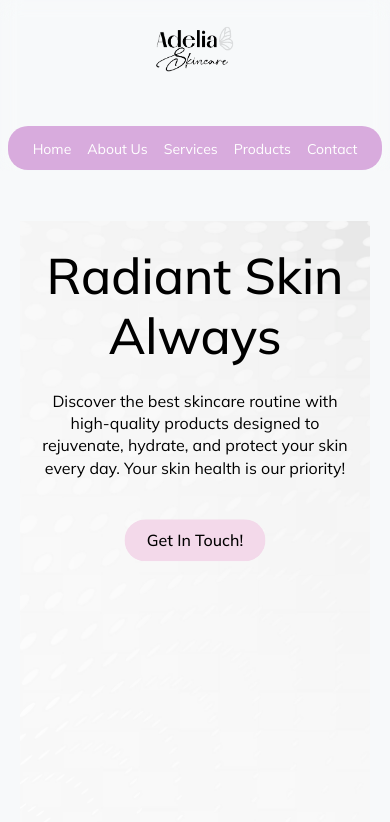
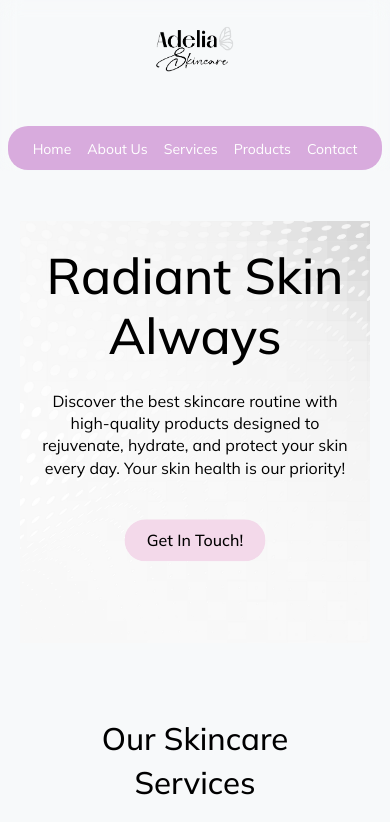
Before and after one commit to iaragalimini/iaragalimini-skincare-website, a website: page index.html in a window 390 px wide. Shown: the top 822 px of the page. Drawn offline with nearby package versions, Linux system fonts and the light colour scheme.

Commit message:
Cambios Finales

```diff
--- a/sass/layouts/_contact.scss
+++ b/sass/layouts/_contact.scss
@@ -16,7 +16,6 @@
 
     @extend %flexBasico;
 }
-
 
 .contact-title{
 margin-bottom: -12px;
@@ -59,4 +58,12 @@ input,textarea {
 textarea{
     resize:none;
 }
+
+.hero-button{
+    background-color:rgb(216, 171, 221);
+    color:#fff;
+
+ }
+
+
 }
--- a/sass/layouts/_home.scss
+++ b/sass/layouts/_home.scss
@@ -12,7 +12,7 @@
 .video-container {
     position: relative;
     width: 100%;
-    height: 98vh;
+    height: 95vh;
 }
 
 .video-principal {
--- a/sass/mediaQuery/_mqMobile.scss
+++ b/sass/mediaQuery/_mqMobile.scss
@@ -53,6 +53,18 @@
         padding: 50px 20px;
     }
 
+    .video-container {
+        position: relative;
+        width: 100%;
+        max-height:50vh;
+    }
+
+    .video-principal {
+        width: 100%;
+        max-height:50vh;
+        object-fit: cover; /* para que la imagen cubra todo el espacio sin deformarse */
+    }
+
     .hero-title {
         font-size: 35px;
     }
@@ -70,6 +82,7 @@
         flex-direction: column;
         align-items: center;
     }
+
 
     .card {
         width: 100%;
@@ -119,7 +132,7 @@
 
 @media (max-width: 768px) {
     .hero-contact {
-        top: 35%;
+        margin-top: 5rem;
         transform: translate(-50%, -50%);
         text-align: center;
         width: 100%;
--- a/sass/mediaQuery/_mqTablet.scss
+++ b/sass/mediaQuery/_mqTablet.scss
@@ -65,6 +65,19 @@
         grid-template-columns: 1fr;
         text-align: center;
     }
+
+
+.video-container {
+    position: relative;
+    width: 100%;
+    max-height:50vh;
+}
+
+.video-principal {
+    width: 100%;
+    max-height:50vh;
+    object-fit: cover; /* para que la imagen cubra todo el espacio sin deformarse */
+}
 }
 
 /* TABLET - PRODUCT PAGE */
@@ -79,9 +92,9 @@
 
 @media (max-width: 1024px) {
     .hero-contact {
-        top: 40%;
         transform: translate(-50%, -50%);
         padding: 20px;
+        margin-top: 2rem;
     }
 
     .form-section {
```
Also changed, not shown: css/style.css, 1 other file.
